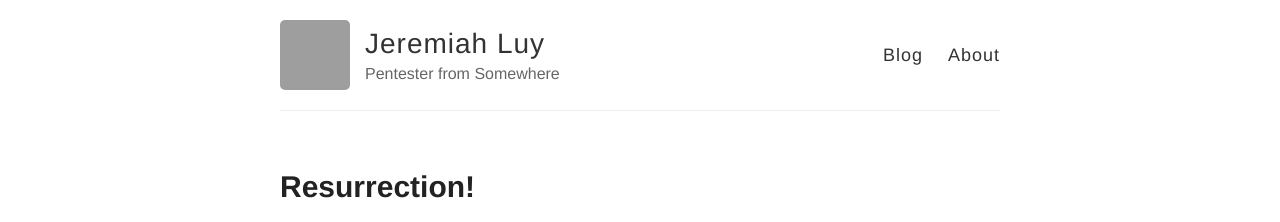
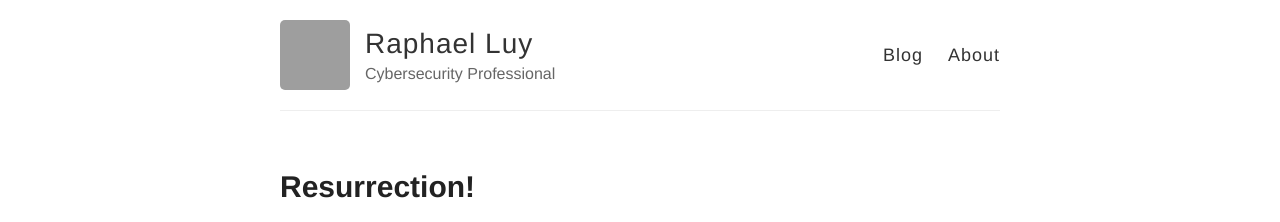
Before and after one commit to jeremiahluy/jeremiahluy.github.io, a Jekyll site: the page built from index.html, in a window 1280 px wide. Shown: the top 222 px of the page. Built offline with Jekyll 4.4.1, drawn with Linux system fonts in a browser that asks for light colours; grey boxes are pictures that could not be loaded.

Commit message:
Update _config.yml
Separate writeups from posts

```diff
--- a/_config.yml
+++ b/_config.yml
@@ -3,13 +3,36 @@
 #
 
 # Name of your site (displayed in the header)
-name: Jeremiah Luy
+name: Raphael Luy
 
 # Short bio or description (displayed in the header)
-description: Pentester from Somewhere
+description: Cybersecurity Professional
 
 # URL of your avatar or profile pic (you could use your GitHub profile pic)
 avatar: https://avatars0.githubusercontent.com/u/5962062?s=460&v=4
+
+# _config.yml
+
+collections:
+  blog:
+    output: true
+    permalink: /blog/:year/:month/:day/:title/
+  writeups:
+    output: true
+    permalink: /writeups/:title/
+
+# You might also want to set default layouts for each collection
+defaults:
+  - scope:
+      path: ""
+      type: "blog"
+    values:
+      layout: "post" # Or a custom layout like "blog_post"
+  - scope:
+      path: ""
+      type: "writeups"
+    values:
+      layout: "post" # "writeup" Or a custom layout like "page"
 
 #
 # Flags below are optional
```
